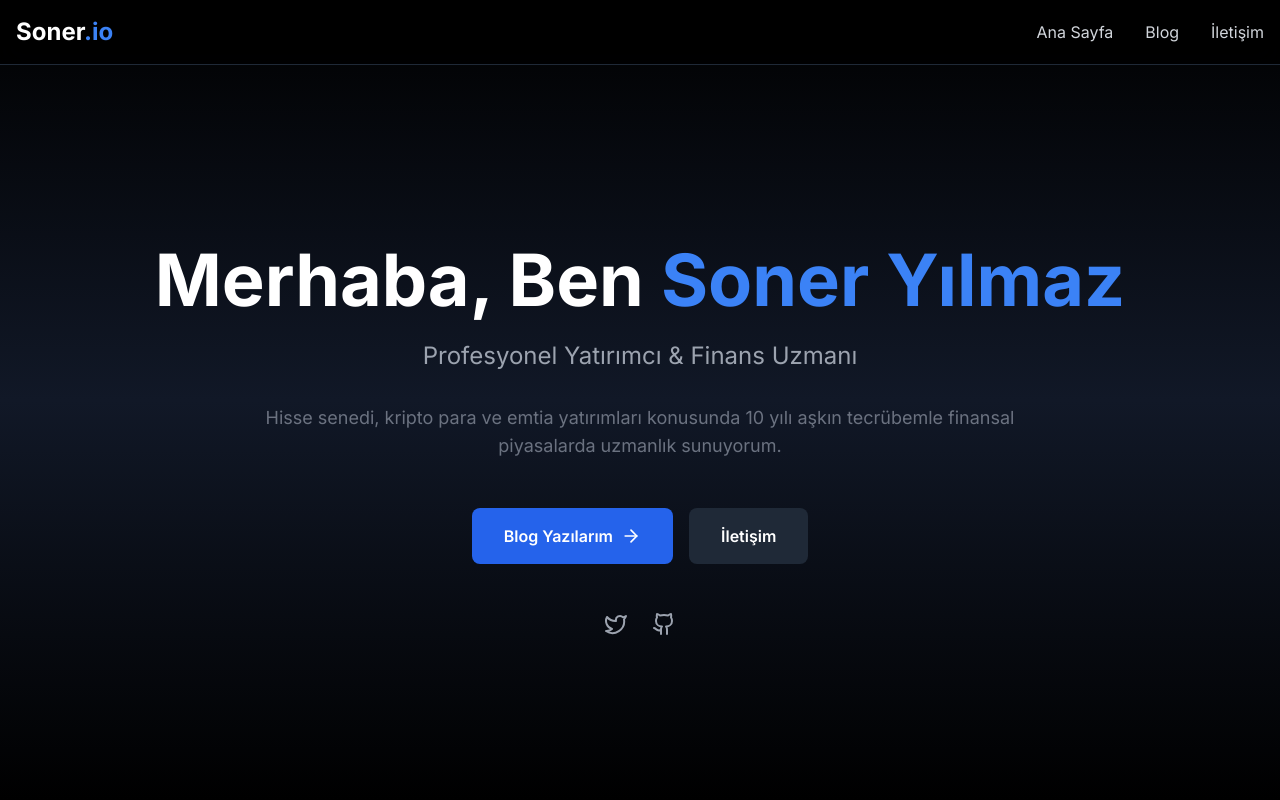
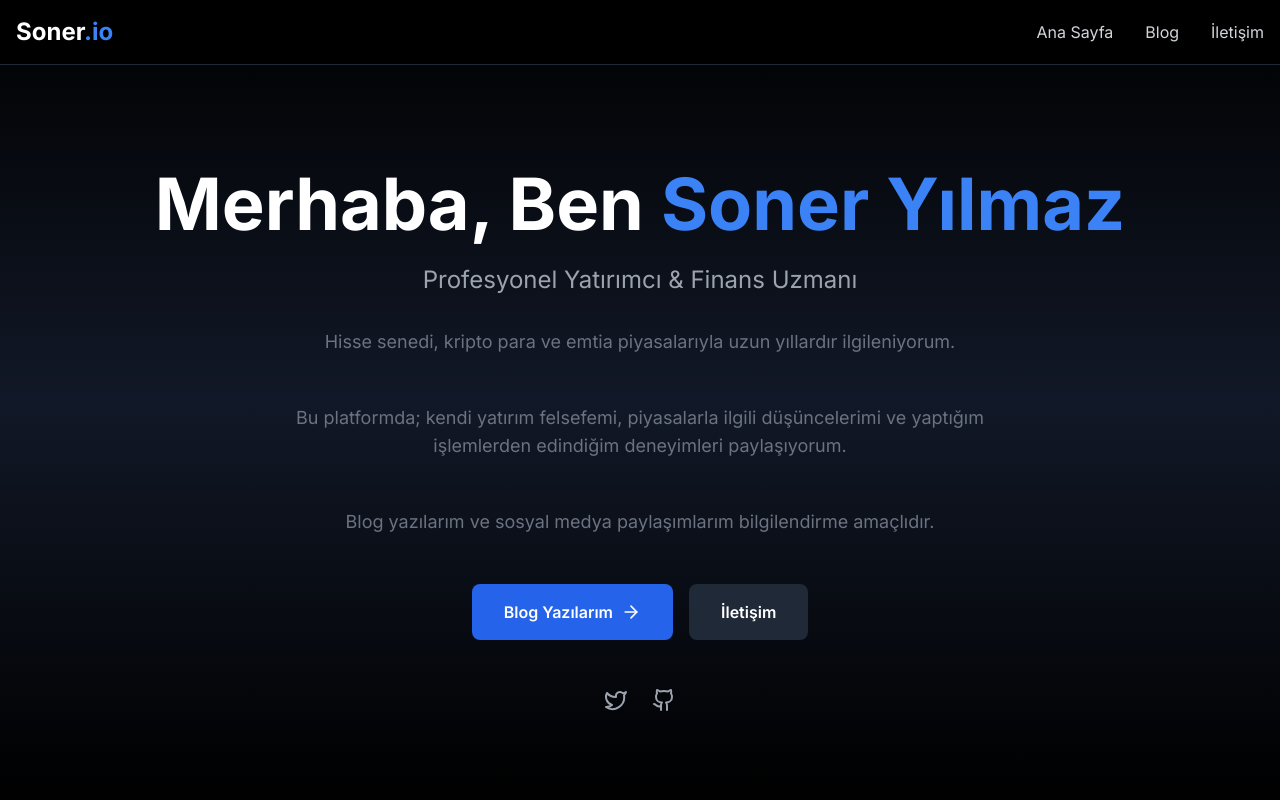
Before and after one commit to akrep0121/yeniweb, a Next.js app: page / in a window 1280 px wide. Shown: the top 800 px of the page. Built offline with nearby package versions, Linux system fonts and the light colour scheme; no server answers; the database is empty.

Commit message:
fix: Hero metni güncellendi

```diff
--- a/components/Hero.tsx
+++ b/components/Hero.tsx
@@ -13,8 +13,13 @@ export default function Hero() {
           Profesyonel Yatırımcı & Finans Uzmanı
         </p>
         <p className="text-lg text-gray-500 mb-12 max-w-3xl mx-auto">
-          Hisse senedi, kripto para ve emtia yatırımları konusunda 10 yılı aşkın tecrübemle
-          finansal piyasalarda uzmanlık sunuyorum.
+          Hisse senedi, kripto para ve emtia piyasalarıyla uzun yıllardır ilgileniyorum.
+        </p>
+        <p className="text-lg text-gray-500 mb-12 max-w-3xl mx-auto">
+          Bu platformda; kendi yatırım felsefemi, piyasalarla ilgili düşüncelerimi ve yaptığım işlemlerden edindiğim deneyimleri paylaşıyorum.
+        </p>
+        <p className="text-lg text-gray-500 mb-12 max-w-3xl mx-auto">
+          Blog yazılarım ve sosyal medya paylaşımlarım bilgilendirme amaçlıdır.
         </p>
         <div className="flex flex-col sm:flex-row gap-4 justify-center">
           <a
```
